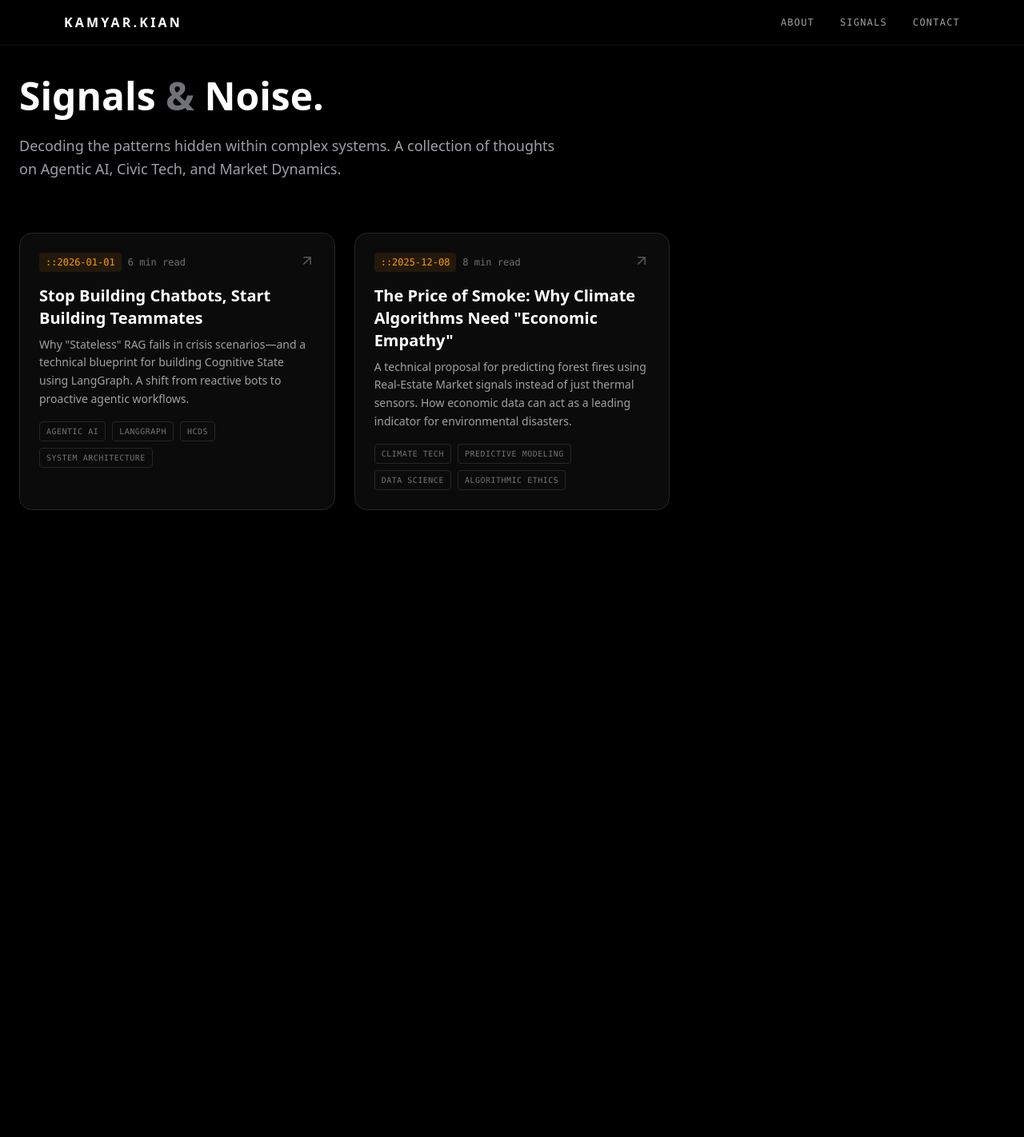
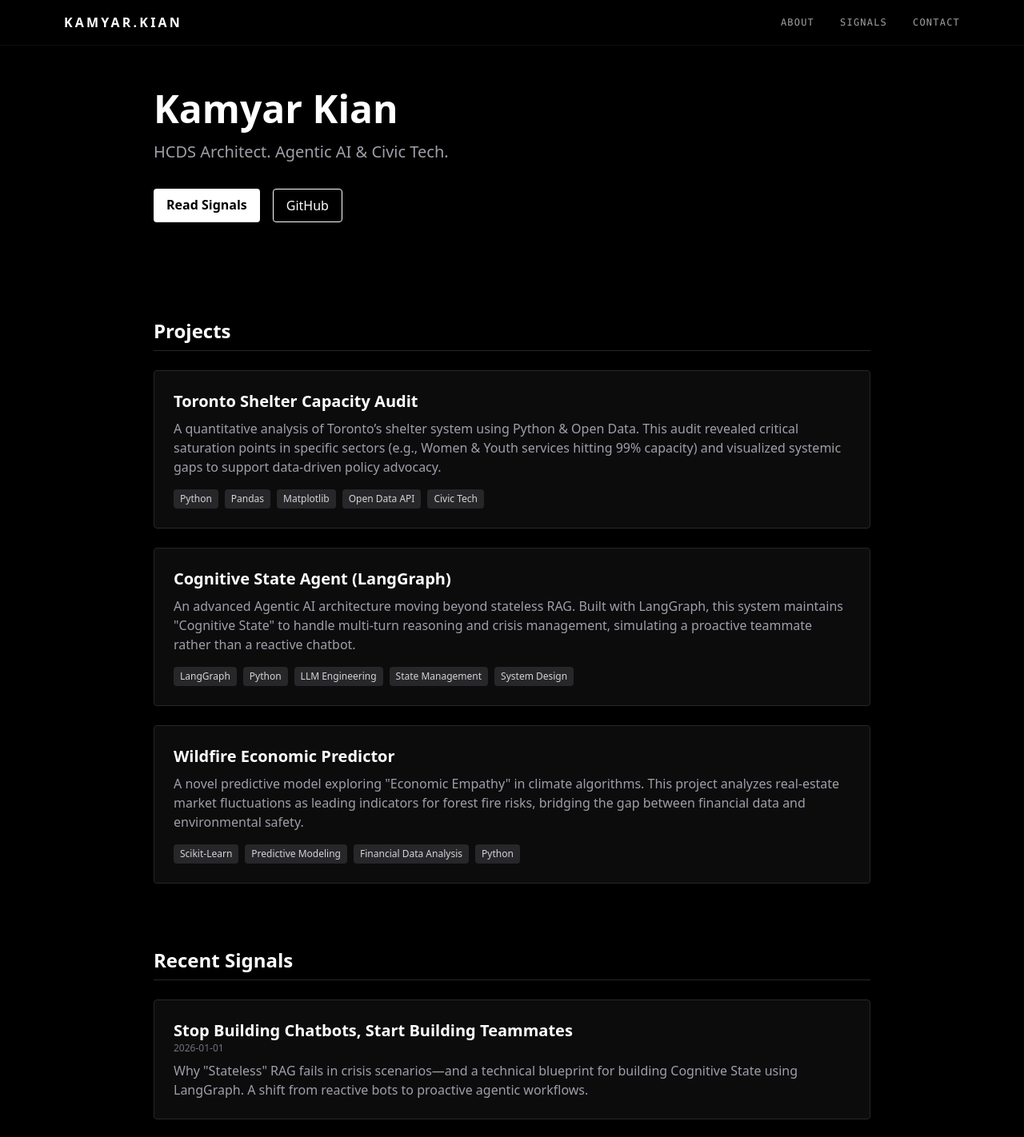
Before and after one commit to kamyarkian/kamyarkian-io, a Next.js app: page /signals in a window 1280 px wide. Shown: the top 1422 px of the page at 80% size. Before the commit the page ends 800 px from the top, so only its background shows below. Built offline with nearby package versions, Linux system fonts and the light colour scheme.

Commit message:
fix: simplify home page to resolve build error

```diff
--- a/src/app/signals/page.tsx
+++ b/src/app/signals/page.tsx
@@ -1,30 +1,63 @@
+// src/app/page.tsx
+import Link from 'next/link';
+import { ArrowRight, Github } from 'lucide-react';
+import { projects } from '@/data/projects';
 import { signals } from '@/data/signals';
-import SignalCard from '@/components/SignalCard';
+// Temporarily using inline cards to avoid Component import errors
+// until we stabilize the build.
 
-export default function SignalsPage() {
+export default function Home() {
   return (
-    <div className="min-h-screen bg-black pt-24 pb-12">
-      <div className="container mx-auto px-6">
+    <div className="min-h-screen bg-black text-white p-8">
+      {/* HEADER */}
+      <section className="max-w-4xl mx-auto py-20">
+        <h1 className="text-5xl font-bold mb-4">Kamyar Kian</h1>
+        <p className="text-xl text-zinc-400 mb-8">
+          HCDS Architect. Agentic AI & Civic Tech.
+        </p>
+        <div className="flex gap-4">
+          <Link href="/signals" className="bg-white text-black px-4 py-2 rounded font-bold">
+            Read Signals
+          </Link>
+          <a href="https://github.com/kamyarkian" className="border border-white px-4 py-2 rounded">
+            GitHub
+          </a>
+        </div>
+      </section>
 
-        {/* Header Section */}
-        <div className="mb-16 max-w-2xl">
-          <h1 className="text-4xl md:text-5xl font-bold text-white mb-6">
-            Signals <span className="text-zinc-500">&</span> Noise.
-          </h1>
-          <p className="text-zinc-400 text-lg leading-relaxed">
-            Decoding the patterns hidden within complex systems.
-            A collection of thoughts on Agentic AI, Civic Tech, and Market Dynamics.
-          </p>
-        </div>
-
-        {/* Grid Section - Connected to Real Data */}
-        <div className="grid grid-cols-1 md:grid-cols-2 lg:grid-cols-3 gap-6">
-          {signals.map((signal) => (
-            <SignalCard key={signal.id} signal={signal} />
+      {/* PROJECTS SECTION */}
+      <section className="max-w-4xl mx-auto py-10">
+        <h2 className="text-2xl font-bold mb-6 border-b border-zinc-800 pb-2">Projects</h2>
+        <div className="grid gap-6">
+          {projects.map((project) => (
+            <div key={project.id} className="p-6 border border-zinc-800 rounded bg-zinc-900/50">
+              <h3 className="text-xl font-bold">{project.title}</h3>
+              <p className="text-zinc-400 my-2">{project.description}</p>
+              <div className="flex gap-2 mt-4">
+                {project.tech.map(t => (
+                  <span key={t} className="text-xs bg-zinc-800 px-2 py-1 rounded text-zinc-300">
+                    {t}
+                  </span>
+                ))}
+              </div>
+            </div>
           ))}
         </div>
+      </section>
 
-      </div>
+      {/* SIGNALS SECTION */}
+      <section className="max-w-4xl mx-auto py-10">
+        <h2 className="text-2xl font-bold mb-6 border-b border-zinc-800 pb-2">Recent Signals</h2>
+        <div className="grid gap-6">
+          {signals.map((signal) => (
+            <div key={signal.id} className="p-6 border border-zinc-800 rounded bg-zinc-900/50">
+              <h3 className="text-xl font-bold">{signal.title}</h3>
+              <p className="text-xs text-zinc-500 mb-2">{signal.date}</p>
+              <p className="text-zinc-400">{signal.description}</p>
+            </div>
+          ))}
+        </div>
+      </section>
     </div>
   );
 }
```
